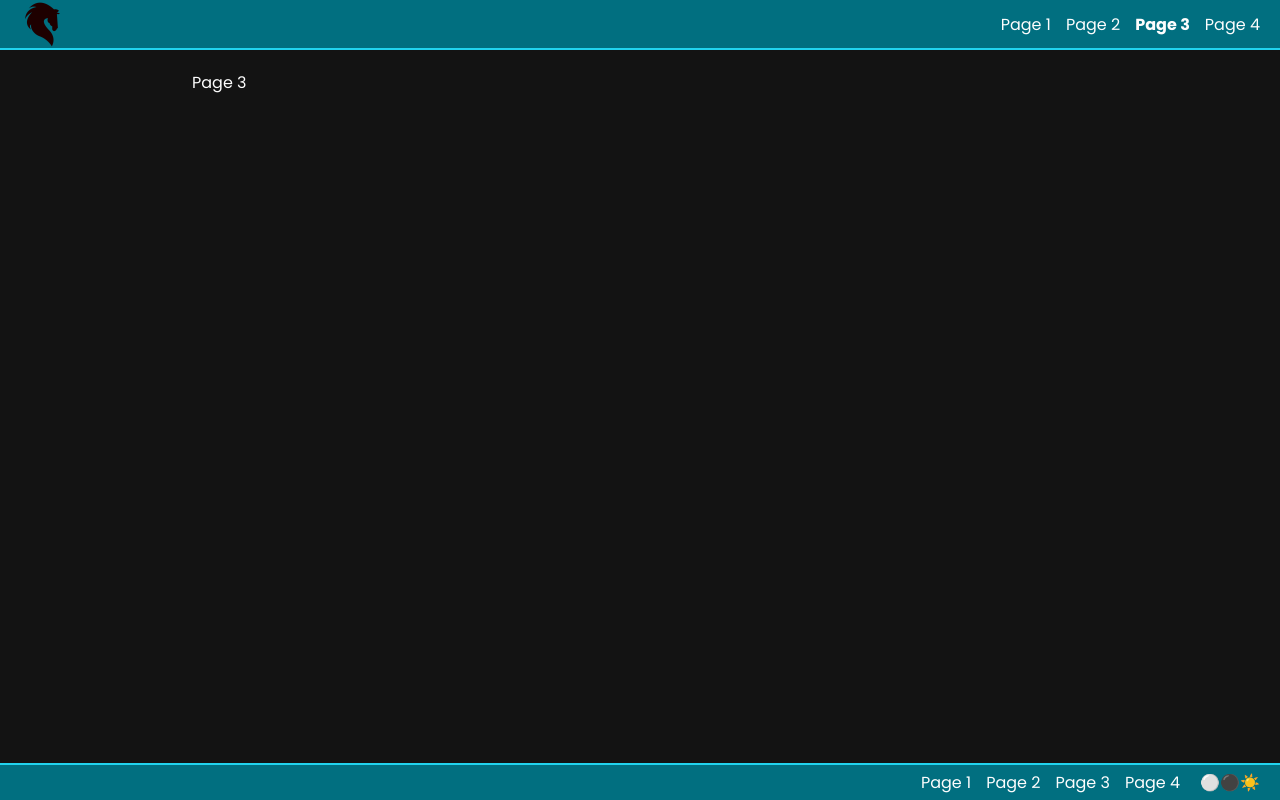
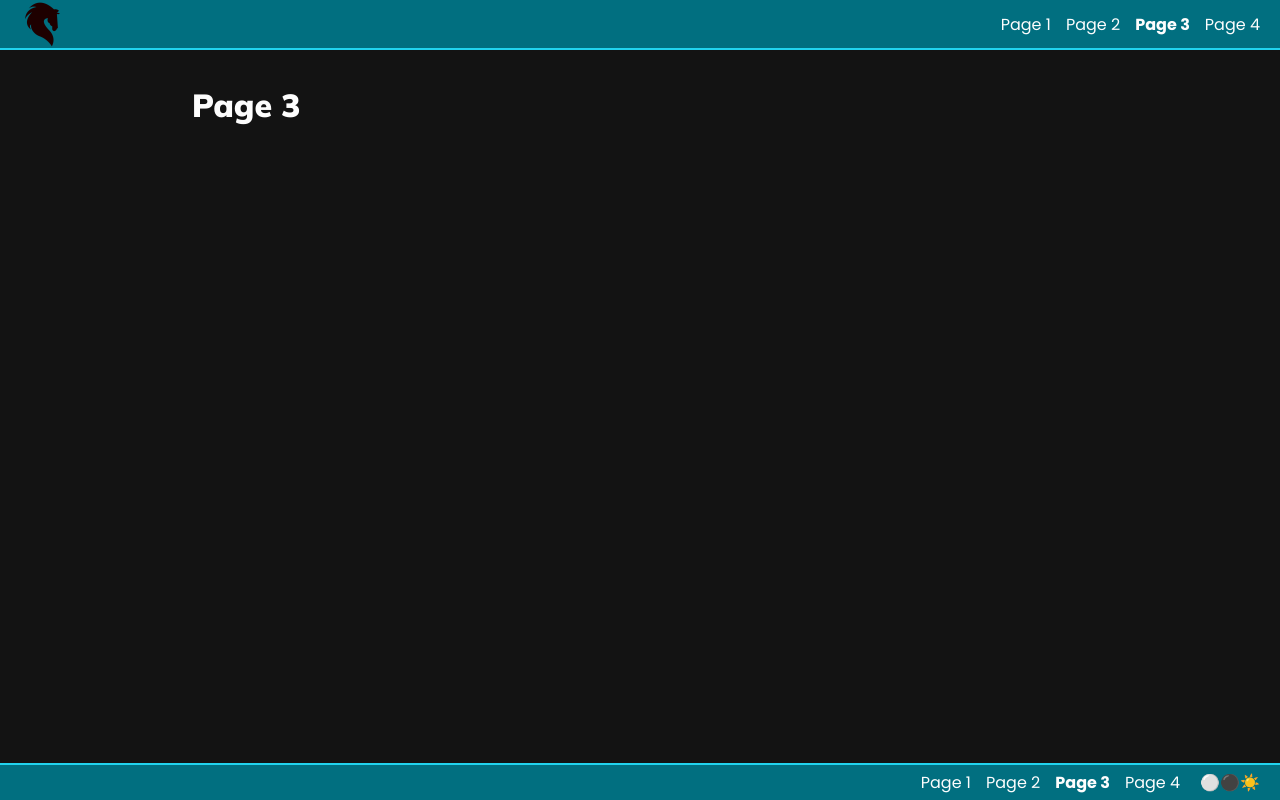
Before and after one commit to irenealcaine/template-navbar, a React (Create React App) app: page /page3 in a window 1280 px wide. Built offline with nearby package versions, Linux system fonts and the light colour scheme.

Commit message:
Update 11 files

```diff
--- a/src/App.scss
+++ b/src/App.scss
@@ -19,4 +19,5 @@ a {
 h1, h2, h3, h4{
   font-family: 'Mulish', sans-serif;
   font-weight:900;
+  margin: 15px 0;
 }
--- a/src/Components/Footer/Footer.jsx
+++ b/src/Components/Footer/Footer.jsx
@@ -1,19 +1,20 @@
 import { useContext } from "react";
 import { navbarItems } from "../../Utils/Constants";
 import "./Footer.scss";
-import { Link } from "react-router-dom"
+import { Link, useLocation  } from "react-router-dom"
 import { DarkModeContext } from "../../Context/darkModeContext";
 
 const Footer = () => {
 
   const { dispatch, darkMode } = useContext(DarkModeContext);
+    const location = useLocation();
 
   return (
     <nav className={` footer ${darkMode ? "dark" : ""}`}>
       <ul className="footer-list">
 
         {navbarItems.map((navbarItem) => (
-          <li key={navbarItem.slug} className="footer-item">
+          <li key={navbarItem.slug} className={`footer-item ${location.pathname === `/${navbarItem.slug}` && "active"}`}>
             <Link to={`/${navbarItem.slug}`}>
               {navbarItem.name}
             </Link>
--- a/src/Components/Footer/Footer.scss
+++ b/src/Components/Footer/Footer.scss
@@ -29,6 +29,16 @@
     justify-content: flex-end;
     gap: 15px;
 
+    .footer-item{
+      &:hover {
+        text-decoration: underline;
+      }
+
+      &.active {
+        font-weight: 700;
+      }
+    }
+
   }
 
   .color-options {
--- a/src/Pages/Page1/Page1.jsx
+++ b/src/Pages/Page1/Page1.jsx
@@ -1,9 +1,11 @@
+import "./Page1.scss";
+
 const Page1 = () => {
-    return (
-        <div className='page1'>
-            <span>Page 1</span>
-        </div>
-    )
-}
+  return (
+    <div className="page1">
+      <h1>Page 1</h1>
+    </div>
+  );
+};
 
-export default Page1
+export default Page1;
--- a/src/Pages/Page2/Page2.jsx
+++ b/src/Pages/Page2/Page2.jsx
@@ -1,9 +1,11 @@
+import "./Page2.scss";
+
 const Page2 = () => {
-    return (
-        <div className='page2'>
-            <span>Page 2</span>
-        </div>
-    )
-}
+  return (
+    <div className="page2">
+      <h1>Page 2</h1>
+    </div>
+  );
+};
 
-export default Page2
+export default Page2;
--- a/src/Pages/Page3/Page3.jsx
+++ b/src/Pages/Page3/Page3.jsx
@@ -1,7 +1,9 @@
+import "./Page3.scss"
+
 const Page3 = () => {
     return (
         <div className='page3'>
-            <span>Page 3</span>
+            <h1>Page 3</h1>
         </div>
     )
 }
--- a/src/Pages/Page4/Page4.jsx
+++ b/src/Pages/Page4/Page4.jsx
@@ -1,9 +1,11 @@
+import "./Page4.scss";
+
 const Page4 = () => {
-    return (
-        <div className='page4'>
-            <span>Page 4</span>
-        </div>
-    )
-}
+  return (
+    <div className="page4">
+      <h1>Page 4</h1>
+    </div>
+  );
+};
 
-export default Page4
+export default Page4;
```
Also changed, not shown: src/Pages/Page1/Page1.scss (added), src/Pages/Page2/Page2.scss (added), src/Pages/Page3/Page3.scss (added), src/Pages/Page4/Page4.scss (added).
